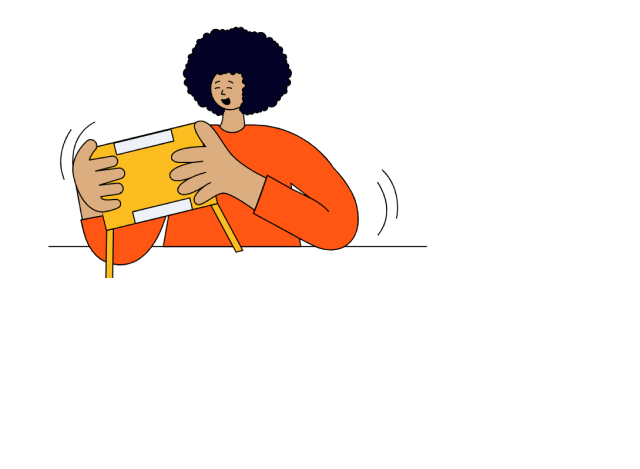
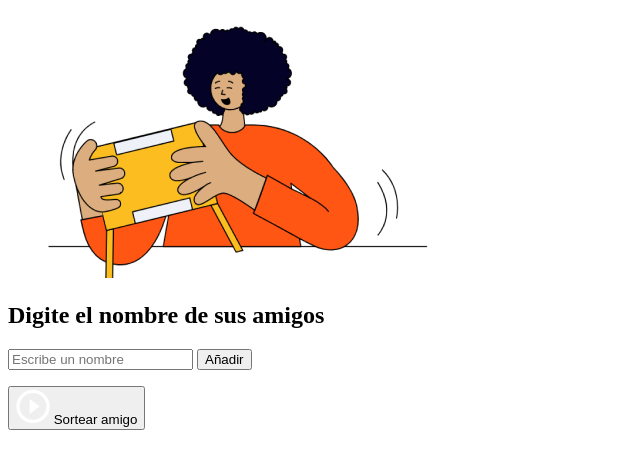
Before and after one commit to cintiaMillacura2207/Amigo-Secreto, a plain HTML site: page index.html in a window 1280 px wide. Shown: the part 79-548 px from the top of the page, without its empty margins (0-640 px from the left). Drawn offline with Linux system fonts and the light colour scheme.

Commit message:
Crea seccion

```diff
--- a/index.html
+++ b/index.html
@@ -16,6 +16,24 @@
             <h1 class="main-title">Amigo Secreto</h1>
             <img src="assets/amigo-secreto.png" alt="Imagen representativa de amigo secreto">
         </header>
+
+        <section class="input-section">
+            <h2 class="section-title">Digite el nombre de sus amigos</h2>
+            <div class="input-wrapper">
+                <input type="text" id="amigo" class="input-name" placeholder="Escribe un nombre">
+                <button class="button-add" onclick="agregarAmigo()">Añadir</button>
+            </div>
+
+            <ul id="listaAmigos" class="name-list" aria-labelledby="listaAmigos" role="list"></ul>
+            <ul id="resultado" class="result-list" aria-live="polite"></ul>
+
+            <div class="button-container">
+                <button class="button-draw" onclick="sortearAmigo()" aria-label="Sortear amigo secreto">
+                    <img src="assets/play_circle_outline.png" alt="Ícono para sortear">
+                    Sortear amigo
+                </button>
+            </div>
+        </section>
     </main>
 </body>
 </html>
```
